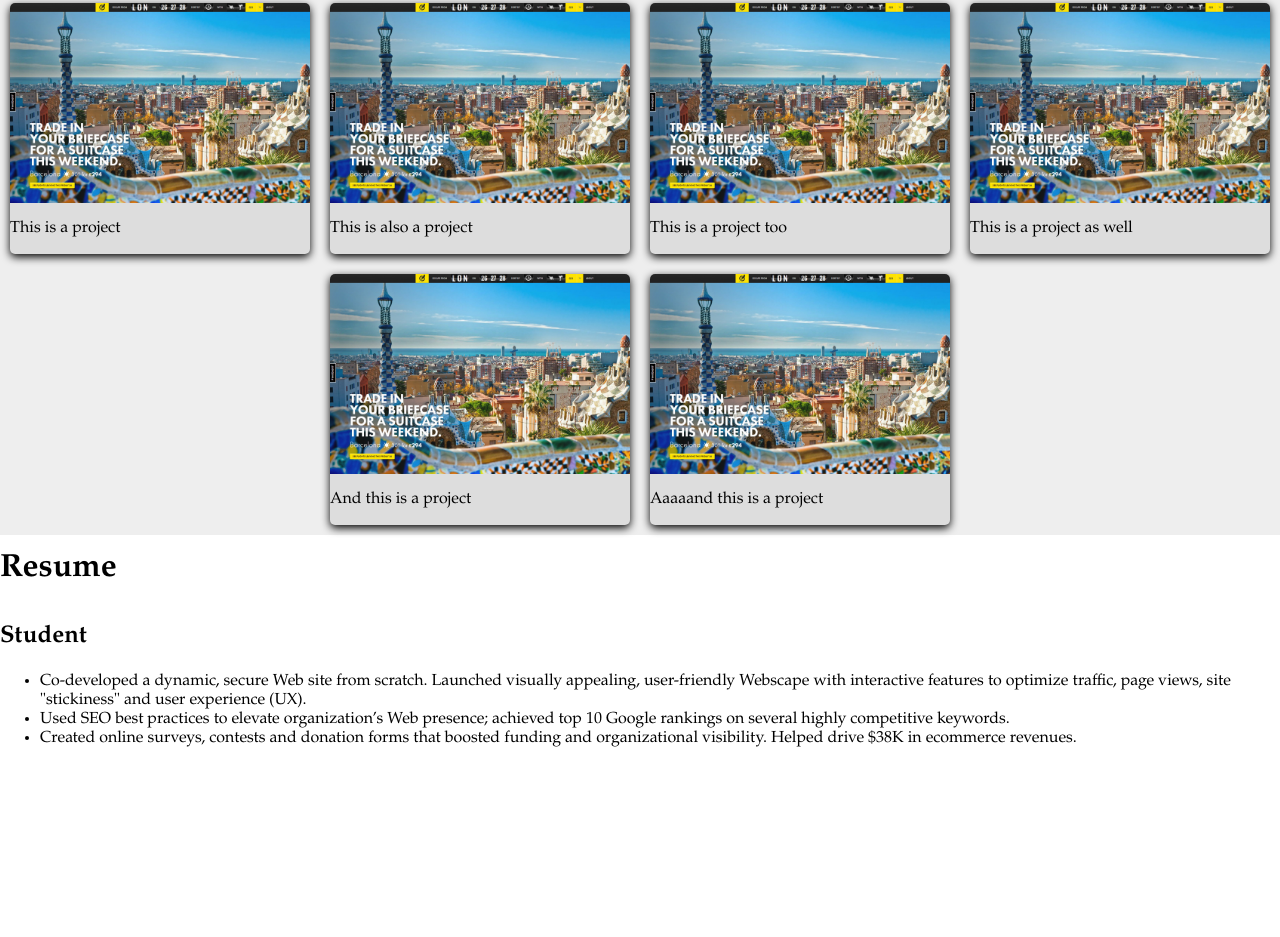
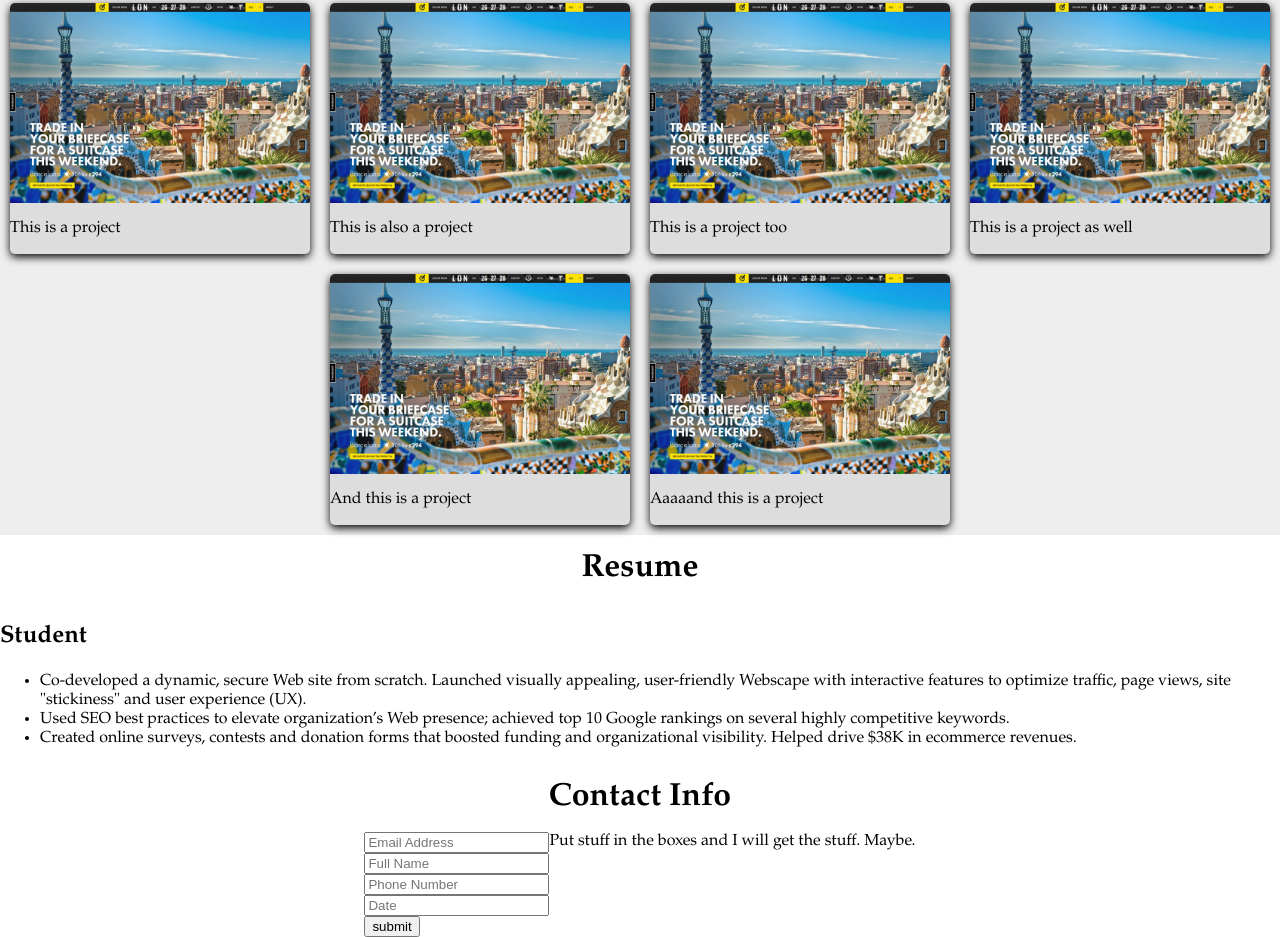
Before and after one commit to dephil29/html-page, a plain HTML site: page index.html in a window 1280 px wide. Shown: the part 1448-2385 px from the top of the page. Before the commit the page ends 2212 px from the top, so only its background shows below. Drawn offline with Linux system fonts and the light colour scheme.

Commit message:
added an email form

```diff
--- a/index.html
+++ b/index.html
@@ -70,7 +70,20 @@
             <li class="duty">Created online surveys, contests and donation forms that boosted funding and organizational visibility. Helped drive $38K in ecommerce revenues.</li>
         </ul>
     </div>
-    <div id="contact" class="contact"></div>
+
+    <h1 class="section-header">Contact Info</h1>
+    <div id="contact" class="contact">
+        <form action="http://fvi-grad.com:4004/email" method="post" class="form">
+            <input type="hidden" name="dest_email" value="dphillips@fvi.edu">
+            <input type="email" name="email" placeholder="Email Address"><br>
+            <input type="text" name="full_name" placeholder="Full Name"><br>
+            <input type="tel" name="phone" placeholder="Phone Number"><br>
+            <input type="text" name="ddate" placeholder="Date"><br>
+            <input type="submit" value="submit">
+        </form>
+        <div class="contact-comment">Put stuff in the boxes and I will get the stuff. Maybe.</div>
+    </div>
+
 
 
 
--- a/style.css
+++ b/style.css
@@ -105,3 +105,24 @@ body {
 .job-title {
 
 }
+.section-header {
+    text-align: center;
+}
+
+
+.contact {
+    display: flex;
+    justify-content: center;
+}
+
+
+.form {
+    display: inline-block;
+}
+
+.contact-comment {
+    margin-top: 0;
+    text-align: center;
+    display: inline-block;
+    vertical-align: top;
+}
```
